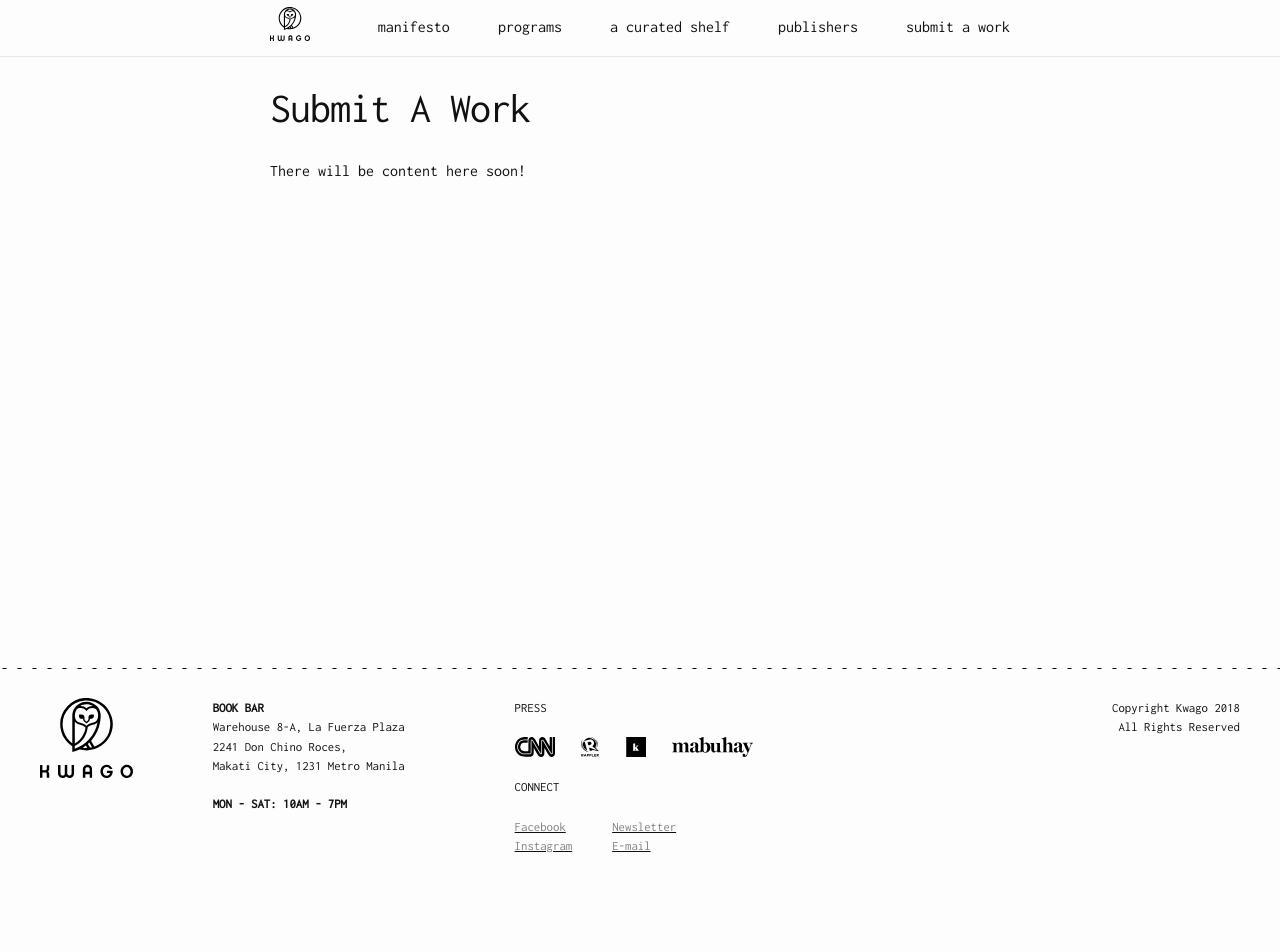
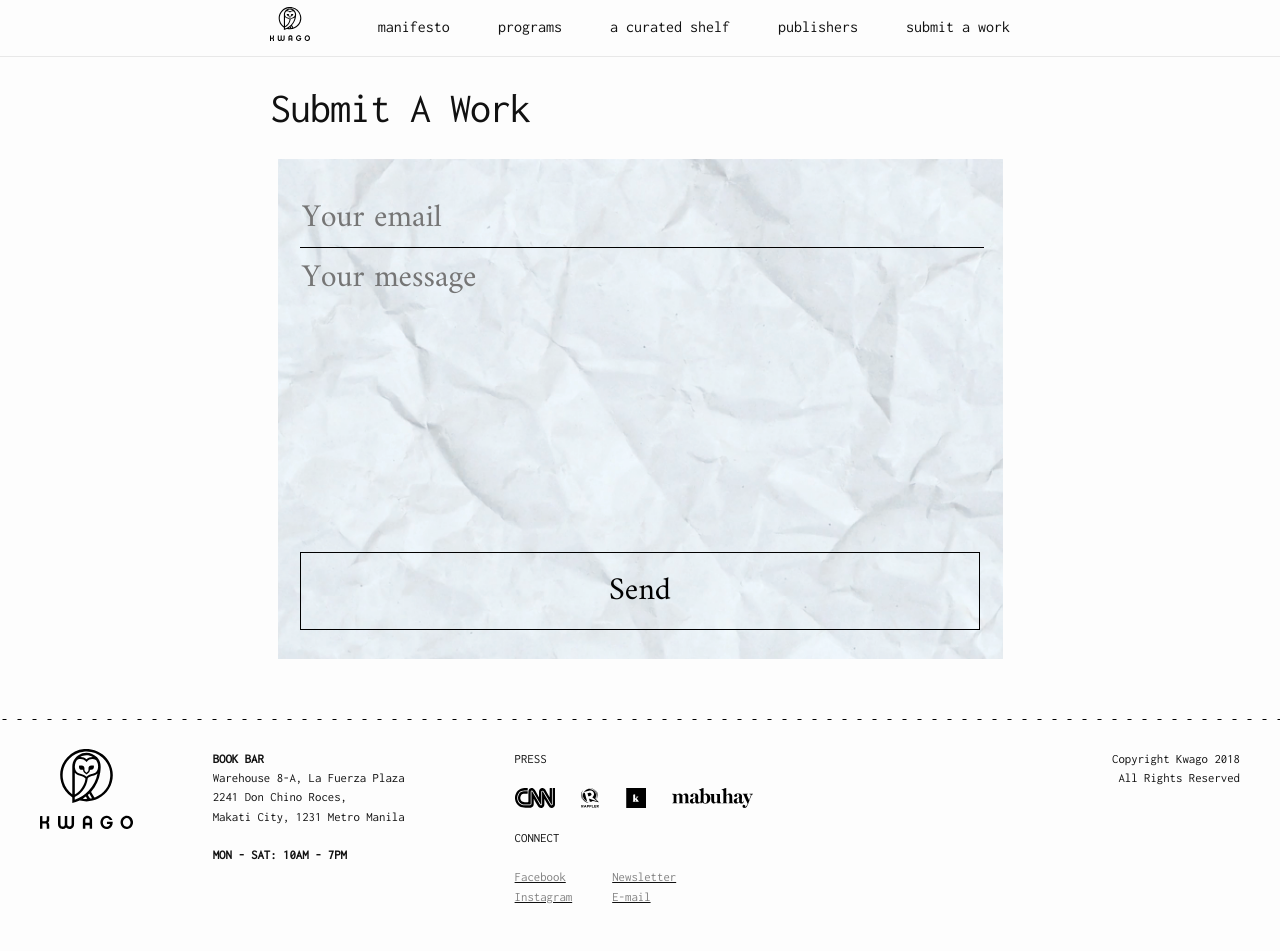
Before and after one commit to patsylala/kwago-siteleaf, a Jekyll site: the page built from 05-submit.md, in a window 1280 px wide. Built offline with Jekyll 4.4.1, drawn with Linux system fonts in a browser that asks for light colours; before the commit the page ends 900 px from its top, so only the background shows below that.

Commit message:
add styling

```diff
--- a/05-submit.md
+++ b/05-submit.md
@@ -4,4 +4,10 @@ permalink: "/submit/"
 layout: page
 ---
 
-There will be content here soon!
+<div class="submit-container">
+  <form method="POST" action="https://formspree.io/isipkwago@gmail.com">
+    <input type="email" name="email" placeholder="Your email">
+    <textarea name="message" placeholder="Your message"></textarea>
+    <button type="submit">Send</button>
+  </form>
+</div>
--- a/_includes/head.html
+++ b/_includes/head.html
@@ -3,6 +3,7 @@
   <meta http-equiv="X-UA-Compatible" content="IE=edge">
   <meta name="viewport" content="width=device-width, initial-scale=1">
   {%- seo -%}
+  <!-- <link rel="stylesheet" href="{{ "/assets/main.css" | relative_url }}"> -->
   <link rel="stylesheet" href="/css/main.css">
   <link href="https://fonts.googleapis.com/css?family=Amiri|Inconsolata" rel="stylesheet">
   <link rel="icon" sizes="image/png" sizes="32x32" href="/favicon-32x32.png">
--- a/css/main.css
+++ b/css/main.css
@@ -571,3 +571,35 @@ header .site-nav sup {
   @media screen and (max-width: 750px) {
     .foot-notes {
       display: none; } }
+
+.submit-container {
+  box-sizing: border-box;
+  padding: 30px;
+  height: 500px;
+  background: url("../assets/crumpled-bg.jpg") no-repeat center;
+  background-size: contain; }
+  .submit-container form > * {
+    display: block; }
+  .submit-container input, .submit-container textarea {
+    font-family: "Amiri", serif;
+    font-size: 2em;
+    background: none;
+    border: none;
+    width: 100%; }
+  .submit-container input {
+    border-bottom: 1px solid black; }
+  .submit-container input:focus, .submit-container textarea:focus {
+    outline: none; }
+  .submit-container textarea {
+    min-height: 300px;
+    resize: none; }
+  .submit-container button {
+    cursor: pointer;
+    width: 100%;
+    font-family: "Amiri", serif;
+    font-size: 2em;
+    border: 1px solid black;
+    background: none;
+    padding: 10px;
+    margin-top: 20px;
+    margin: auto; }
```
Also changed, not shown: _sass/minima/_layout.scss (+37 -0 lines), assets/crumpled-bg.jpg (added), 12 other files.
